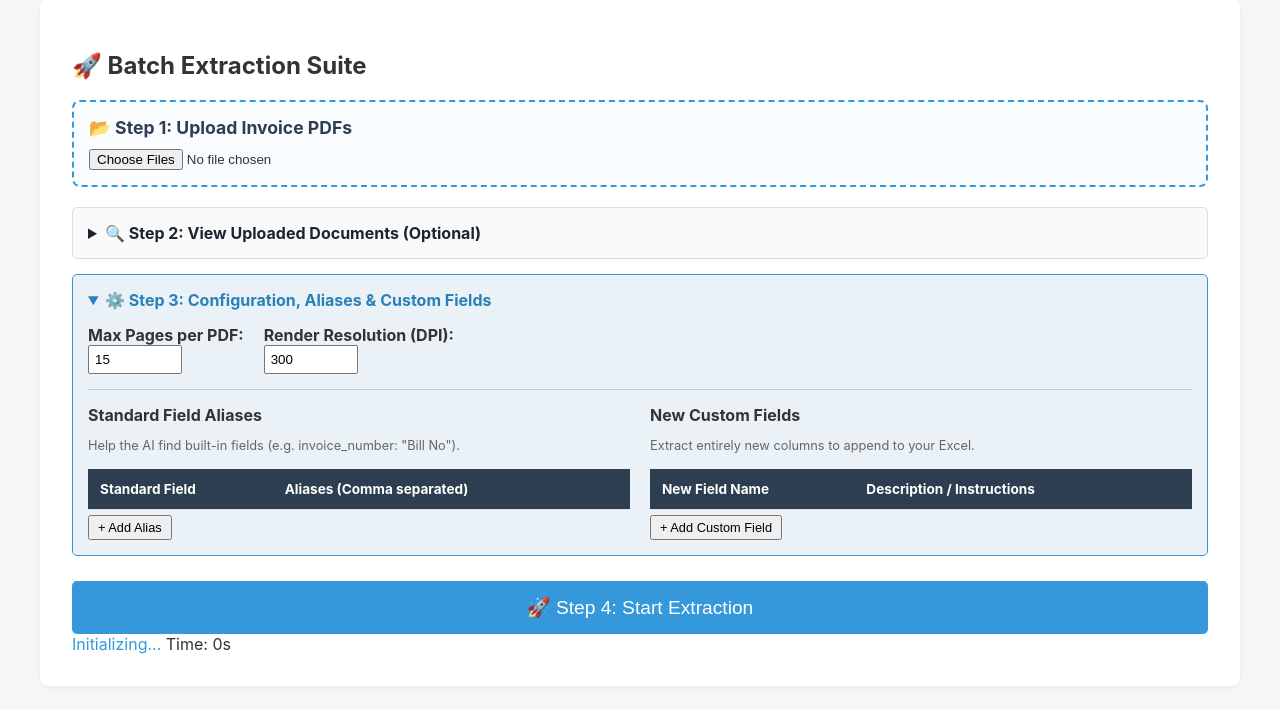
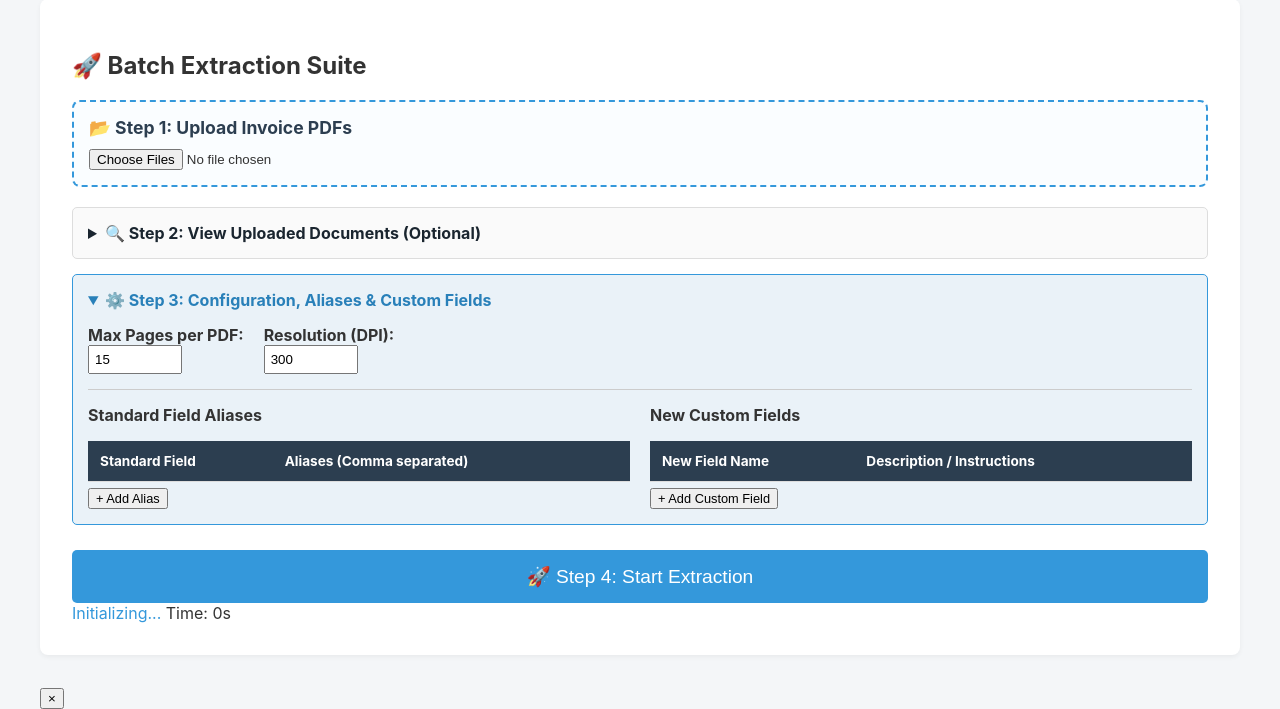
Before and after one commit to InsightMiner-dot/invoice-extraction, a FastAPI app: page / in a window 1280 px wide, after a click on "⚙️ Step 3: Configuration, Aliases & Custom Fields". Shown: the part 93-802 px from the top of the page. Run offline with FastAPI, Linux system fonts and the light colour scheme; lists and menus that the app fills with data are empty; some libraries are stand-ins or nearby versions.

Commit message:
Refactor HTML comments and structure in extract.html

```diff
--- a/fastapi_v1/templates/extract.html
+++ b/fastapi_v1/templates/extract.html
@@ -5,66 +5,55 @@
 
     <form id="uploadForm">
 
-        <!-- 1. CHOOSE FILES (OUTSIDE EXPANDERS) -->
+        <!-- STEP 1: UPLOAD -->
         <div style="margin-bottom: 20px; padding: 15px; border: 2px dashed #3498db; border-radius: 8px; background-color: #fafdff;">
             <label style="font-weight: bold; font-size: 1.1rem; color: #2c3e50; display: block; margin-bottom: 10px;">📂 Step 1: Upload Invoice PDFs</label>
             <input type="file" id="pdfFiles" name="files" multiple accept="application/pdf" required style="width: 100%; cursor: pointer;">
         </div>
 
-        <!-- 2. DOCUMENT VIEWER (EXPANDER) -->
+        <!-- STEP 2: VIEWER GRID (EXPANDER) -->
         <details style="margin-bottom: 15px; padding: 15px; border: 1px solid #ddd; border-radius: 5px; background: #fafafa;">
             <summary style="font-weight: bold; cursor: pointer; color: var(--primary);">🔍 Step 2: View Uploaded Documents (Optional)</summary>
             <div style="margin-top: 15px;">
-                <p style="font-size: 0.85rem; color: #666;">Click any document below to open it in full screen.</p>
                 <input type="text" id="gridSearch" class="search-bar" placeholder="Search files by name..." style="display: none;">
                 <div id="pdfGrid" class="pdf-grid"></div>
                 <p id="noFilesMsg" style="color: #999; font-style: italic;">No files uploaded yet.</p>
             </div>
         </details>
 
-        <!-- 3. CONFIGURATION & SETTINGS (EXPANDER) -->
+        <!-- STEP 3: SETTINGS (EXPANDER) -->
         <details style="margin-bottom: 25px; padding: 15px; border: 1px solid #3498db; border-radius: 5px; background: #eaf2f8;">
             <summary style="font-weight: bold; cursor: pointer; color: #2980b9;">⚙️ Step 3: Configuration, Aliases & Custom Fields</summary>
 
             <div style="display: flex; gap: 20px; margin-top: 15px;">
-                <div>
-                    <label><strong>Max Pages per PDF:</strong></label><br>
-                    <input type="number" id="configMaxPages" value="15" min="1" max="100" style="padding: 5px; width: 80px;">
-                </div>
-                <div>
-                    <label><strong>Render Resolution (DPI):</strong></label><br>
-                    <input type="number" id="configDPI" value="300" min="72" max="600" step="72" style="padding: 5px; width: 80px;">
-                </div>
+                <div><label><strong>Max Pages per PDF:</strong></label><br><input type="number" id="configMaxPages" value="15" min="1" max="100" style="padding: 5px; width: 80px;"></div>
+                <div><label><strong>Resolution (DPI):</strong></label><br><input type="number" id="configDPI" value="300" min="72" max="600" step="72" style="padding: 5px; width: 80px;"></div>
             </div>
 
             <hr style="border: 0; border-top: 1px solid #ccc; margin: 15px 0;">
 
             <div style="display: flex; gap: 20px;">
-                <!-- ALIASES -->
                 <div style="flex: 1;">
                     <strong>Standard Field Aliases</strong>
-                    <p style="font-size: 0.8rem; color: #666;">Help the AI find built-in fields (e.g. invoice_number: "Bill No").</p>
                     <table id="aliasTable" style="width: 100%; font-size: 0.85rem; margin-bottom: 5px;">
                         <thead><tr><th>Standard Field</th><th>Aliases (Comma separated)</th><th></th></tr></thead>
                         <tbody></tbody>
                     </table>
-                    <button type="button" onclick="addRow('aliasTable')" style="font-size: 0.8rem; padding: 3px 8px;">+ Add Alias</button>
+                    <button type="button" onclick="addRow('aliasTable')" style="font-size: 0.8rem;">+ Add Alias</button>
                 </div>
 
-                <!-- CUSTOM FIELDS -->
                 <div style="flex: 1;">
                     <strong>New Custom Fields</strong>
-                    <p style="font-size: 0.8rem; color: #666;">Extract entirely new columns to append to your Excel.</p>
                     <table id="customTable" style="width: 100%; font-size: 0.85rem; margin-bottom: 5px;">
                         <thead><tr><th>New Field Name</th><th>Description / Instructions</th><th></th></tr></thead>
                         <tbody></tbody>
                     </table>
-                    <button type="button" onclick="addRow('customTable')" style="font-size: 0.8rem; padding: 3px 8px;">+ Add Custom Field</button>
+                    <button type="button" onclick="addRow('customTable')" style="font-size: 0.8rem;">+ Add Custom Field</button>
                 </div>
             </div>
         </details>
 
-        <!-- 4. SUBMIT BUTTON -->
+        <!-- STEP 4: SUBMIT -->
         <button type="submit" class="primary" id="extractBtn" style="width: 100%; font-size: 1.2rem; padding: 15px;">🚀 Step 4: Start Extraction</button>
     </form>
 
@@ -86,36 +75,28 @@
         </a>
     </div>
 
-    <!-- FULL LINE ITEM DETAILS TABLE -->
     <div class="card">
         <h3>📝 Line Item Details (Fully Scrollable)</h3>
         <div class="table-wrapper">
             <table id="detailsTable" style="white-space: nowrap; font-size: 0.85rem;">
-                <thead>
-                    <tr id="detailsHeaderRow">
-                        <!-- Populated dynamically by JS -->
-                    </tr>
-                </thead>
+                <thead><tr id="detailsHeaderRow"></tr></thead>
                 <tbody></tbody>
             </table>
         </div>
     </div>
 
-    <!-- QC SUMMARY TABLE -->
     <div class="card">
         <h3>🛡️ QC Summary</h3>
         <div class="table-wrapper">
             <table id="summaryTable" style="white-space: nowrap; font-size: 0.9rem;">
-                <thead>
-                    <tr><th>File Name</th><th>Vendor Name</th><th>Invoice #</th><th>Variance</th><th>Proc Time</th><th>Status</th></tr>
-                </thead>
+                <thead><tr><th>File Name</th><th>Vendor Name</th><th>Invoice #</th><th>Variance</th><th>Proc Time</th><th>Status</th></tr></thead>
                 <tbody></tbody>
             </table>
         </div>
     </div>
 </div>
 
-<!-- FULLSCREEN PDF MODAL -->
+<!-- FULLSCREEN MODAL -->
 <div id="pdfModal" class="modal-overlay">
     <div class="modal-content">
         <button id="closeModal" class="modal-close">&times;</button>
```
